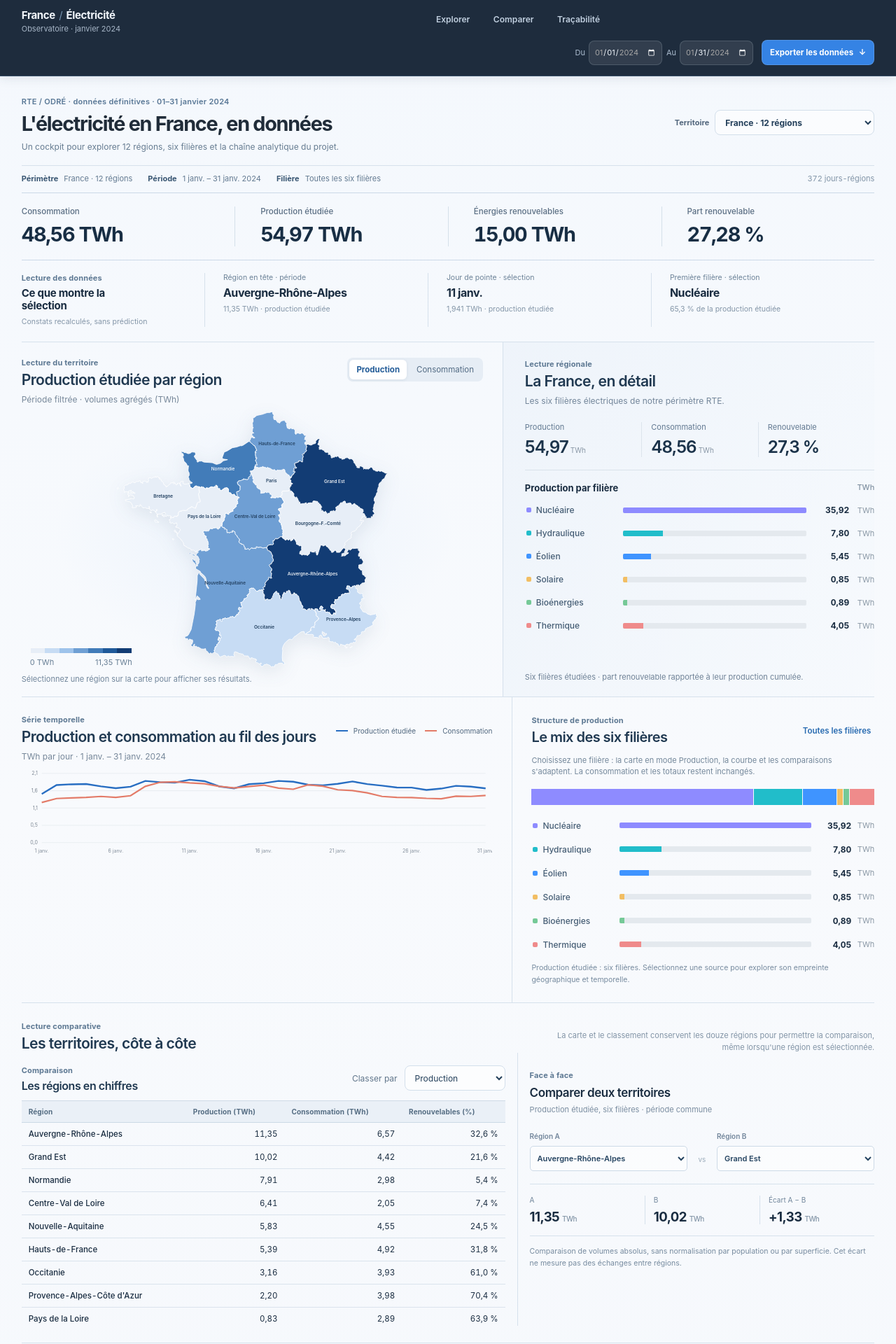
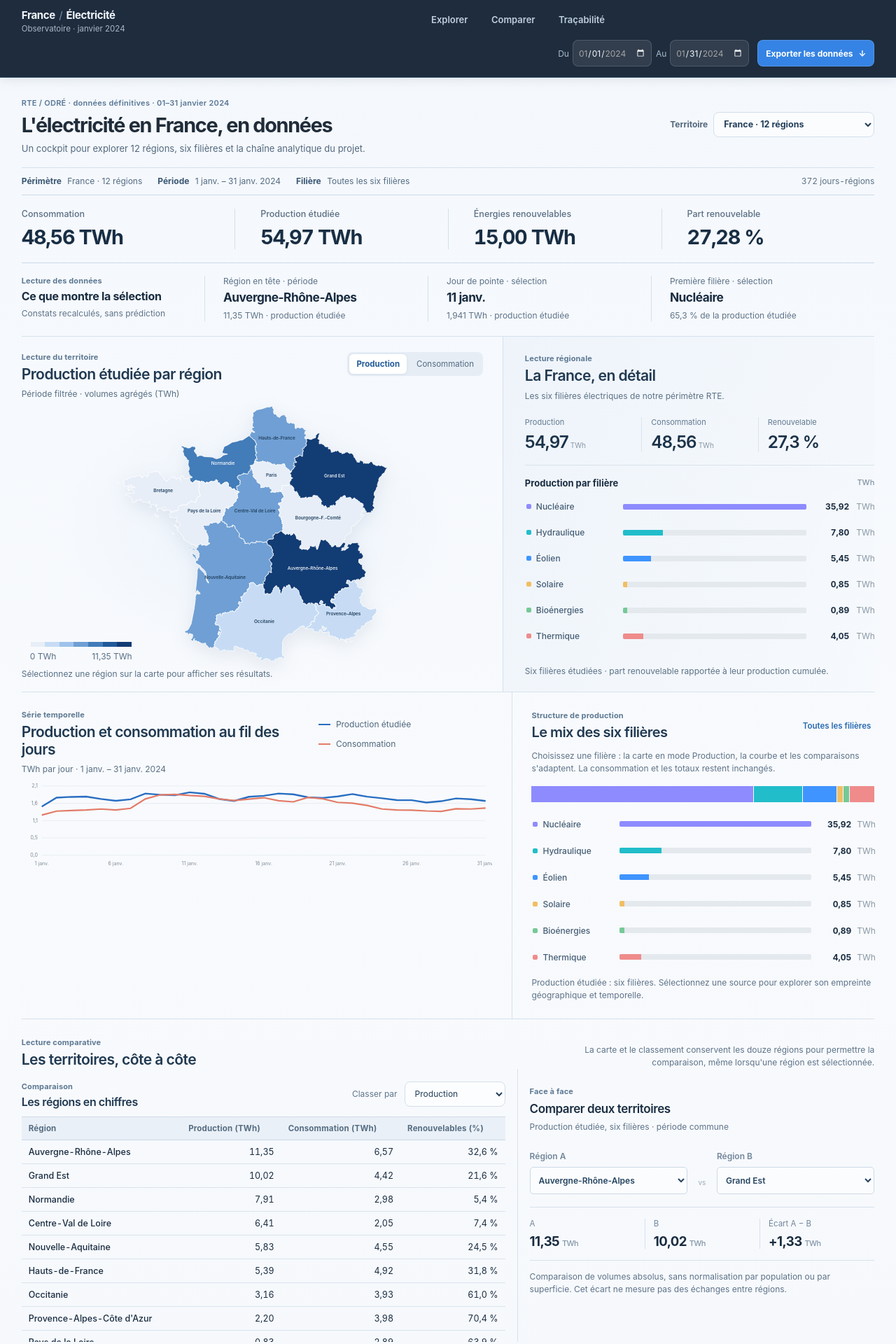
Before and after one commit to sogoyou8/france-electricite-fabric-powerbi, a React (Vite) app in the folder web/: page / in a window 1280 px wide. Shown: the top 1920 px of the page at 70% size. Built offline with nearby package versions, Linux system fonts and the light colour scheme.

Commit message:
style(web): improve V4 cockpit text legibility, contrast and focus states

```diff
--- a/web/src/interface-v4.css
+++ b/web/src/interface-v4.css
@@ -246,3 +246,68 @@ body { background:#f5f8fc; }
   .cockpit-v4 .daily-table { min-width:610px; }
 }
 @media(prefers-reduced-motion:reduce){html {scroll-behavior:auto;}}
+
+
+/* V4.1 — final readability and keyboard usability pass.
+   Keep the single-page cockpit and existing responsive grid intact. */
+.cockpit-v4 .work-nav a { font-size:13px; }
+.cockpit-v4 .work-ident small { font-size:11.5px; }
+.cockpit-v4 .date-control { font-size:12px; }
+.cockpit-v4 .date-control input { min-height:38px; font-size:12px; }
+.cockpit-v4 .export-command { font-size:12px; min-height:38px; }
+.cockpit-v4 .context-title p { font-size:13px; color:#52687d; }
+.cockpit-v4 .context-scope label { font-size:12px; }
+.cockpit-v4 .context-scope select { font-size:12.5px; }
+.cockpit-v4 .selection-ribbon { font-size:12px; color:#536b82; }
+.cockpit-v4 .selection-ribbon span:last-child { color:#5c7185; }
+.cockpit-v4 .stat-item span { font-size:12.5px; }
+.cockpit-v4 .insights-intro strong { font-size:16px; max-width:210px; }
+.cockpit-v4 .insights-intro small,
+.cockpit-v4 .insight-item small { font-size:12px; color:#5e7388; }
+.cockpit-v4 .insight-item>span { font-size:12px; color:#5b7187; }
+.cockpit-v4 .insight-item strong { font-size:clamp(17px,1.35vw,21px); }
+.cockpit-v4 .map-subtitle,
+.cockpit-v4 .map-instruction,
+.cockpit-v4 .map-scale-text,
+.cockpit-v4 .chart-unit { font-size:12px; color:#586f84; }
+.cockpit-v4 .inspector-description,
+.cockpit-v4 .inspector-footnote { font-size:12px; color:#5b7185; line-height:1.5; }
+.cockpit-v4 .source-line,
+.cockpit-v4 .source-line strong,
+.cockpit-v4 .source-line small,
+.cockpit-v4 .source-button { font-size:12px; }
+.cockpit-v4 .source-button { min-height:27px; }
+.cockpit-v4 .analysis-grid .line-legend { font-size:12px; }
+.cockpit-v4 .panel-intro,
+.cockpit-v4 .scope-note,
+.cockpit-v4 .comparison-heading p,
+.cockpit-v4 .compare-title p { font-size:12px; color:#5e7388; line-height:1.5; }
+.cockpit-v4 .ranking table { font-size:12.5px; }
+.cockpit-v4 .ranking thead th { font-size:11.5px; }
+.cockpit-v4 .ranking tbody tr { cursor:pointer; }
+.cockpit-v4 .ranking tbody tr:focus-visible { outline:2px solid #2e75bc; outline-offset:-2px; }
+.cockpit-v4 .compare-selectors label { font-size:12px; }
+.cockpit-v4 .compare-selectors select { min-height:39px; font-size:12px; padding:8px; }
+.cockpit-v4 .compare-values span { font-size:11.5px; }
+.cockpit-v4 .compare-values small { font-size:11px; }
+.cockpit-v4 .compare-values strong { white-space:normal; overflow-wrap:anywhere; }
+.cockpit-v4 .disclosure-block>summary small { font-size:12px; color:#5d7185; }
+.cockpit-v4 .daily-table thead th { font-size:11.5px; }
+.cockpit-v4 .lineage-flow span,
+.cockpit-v4 .lineage-flow small { font-size:11.5px; color:#5e7387; }
+.cockpit-v4 .lineage-heading a,
+.cockpit-v4 .lineage-links a { font-size:12px; }
+.cockpit-v4 :is(button,select,input,a,summary):focus-visible {
+  outline:2px solid #428bce;
+  outline-offset:2px;
+}
+@media(max-width:650px) {
+  .cockpit-v4 .work-nav a { font-size:12.5px; }
+  .cockpit-v4 .date-control input { font-size:12px; }
+  .cockpit-v4 .insights-intro strong { max-width:none; }
+  .cockpit-v4 .source-line,
+  .cockpit-v4 .source-line strong,
+  .cockpit-v4 .source-line small,
+  .cockpit-v4 .source-button { font-size:11.5px; }
+  .cockpit-v4 .compare-values strong { font-size:15px; }
+}
```
